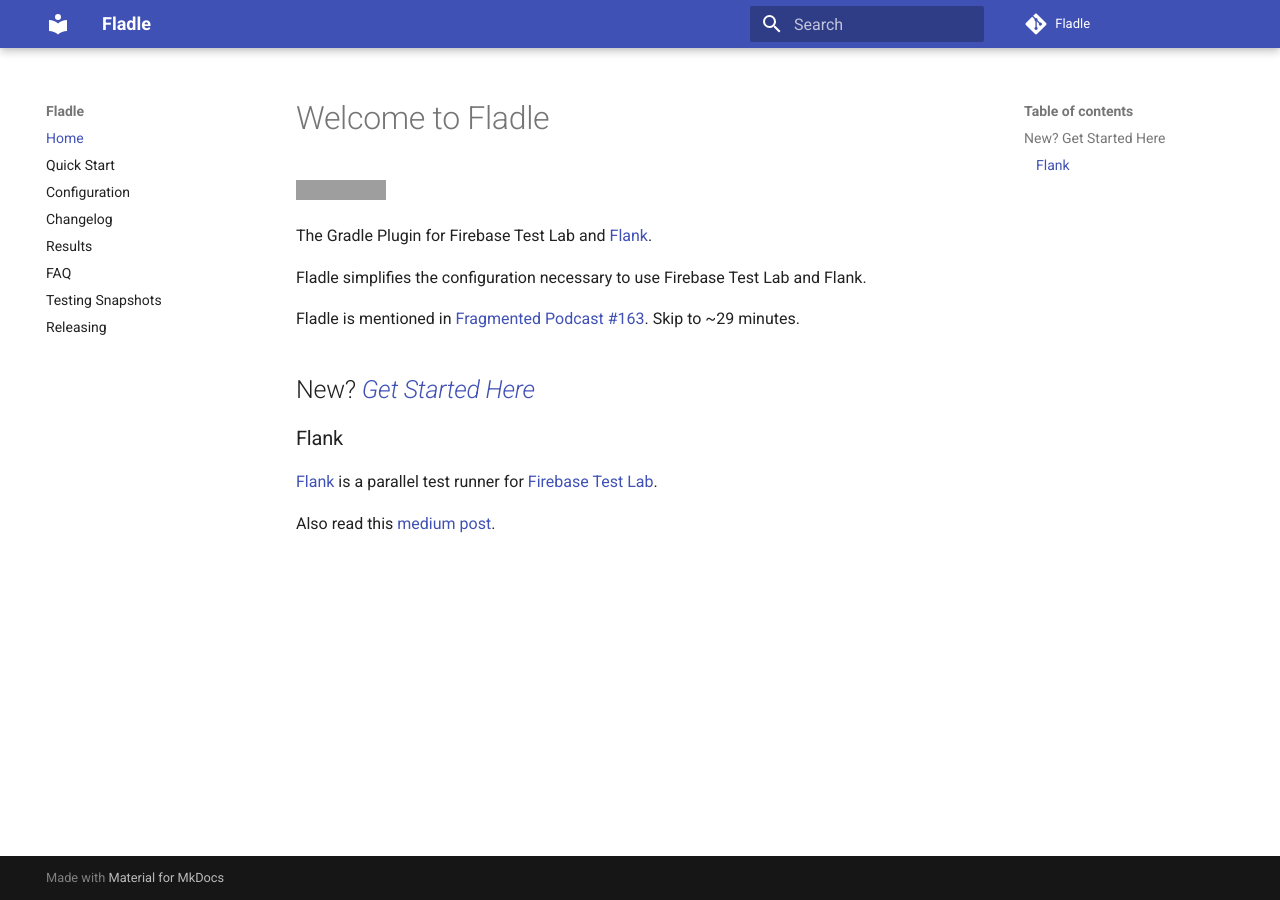
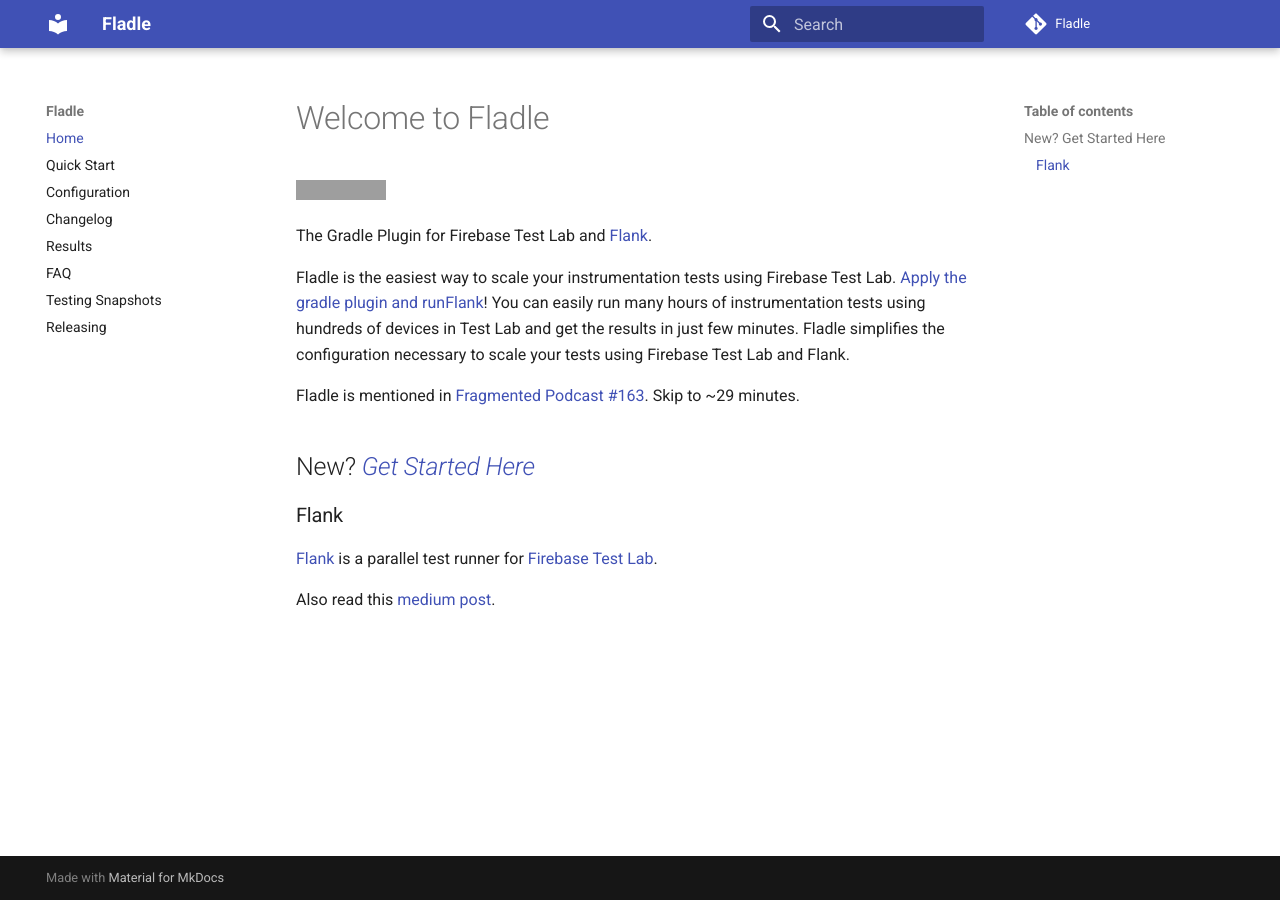
Before and after one commit to runningcode/fladle, an MkDocs documentation site: the page built from docs/index.md, in a window 1280 px wide. Built offline with MkDocs 1.6.1 and Material for MkDocs 9.7.7, drawn with Linux system fonts in a browser that asks for light colours; comment, search, counter and statistics services are not loaded; grey boxes are pictures that could not be loaded.

Commit message:
Update index.md

```diff
--- a/docs/index.md
+++ b/docs/index.md
@@ -4,7 +4,7 @@
 
 The Gradle Plugin for Firebase Test Lab and [Flank](https://github.com/testArmada/flank).
 
-Fladle simplifies the configuration necessary to use Firebase Test Lab and Flank.
+Fladle is the easiest way to scale your instrumentation tests using Firebase Test Lab. [Apply the gradle plugin and runFlank](quick-start)! You can easily run many hours of instrumentation tests using hundreds of devices in Test Lab and get the results in just few minutes. Fladle simplifies the configuration necessary to scale your tests using Firebase Test Lab and Flank.
 
 Fladle is mentioned in [Fragmented Podcast #163](https://fragmentedpodcast.com/episodes/163/). Skip to ~29 minutes.
 
```
